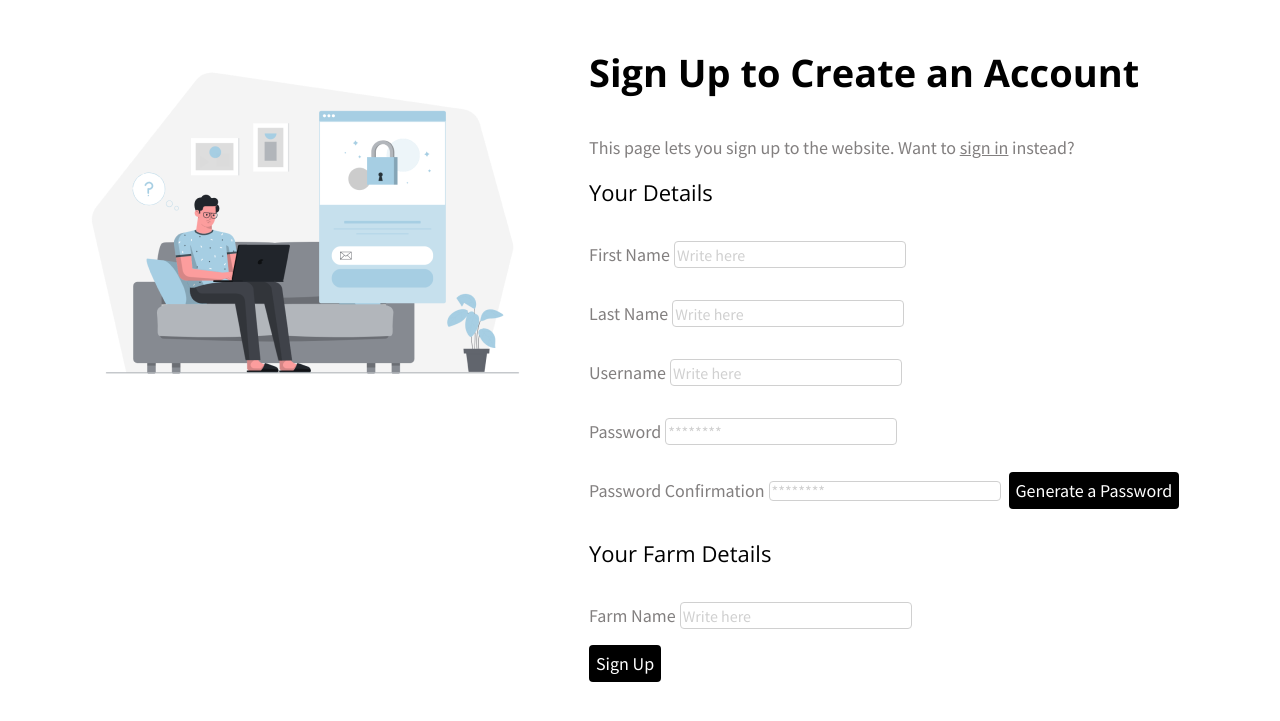
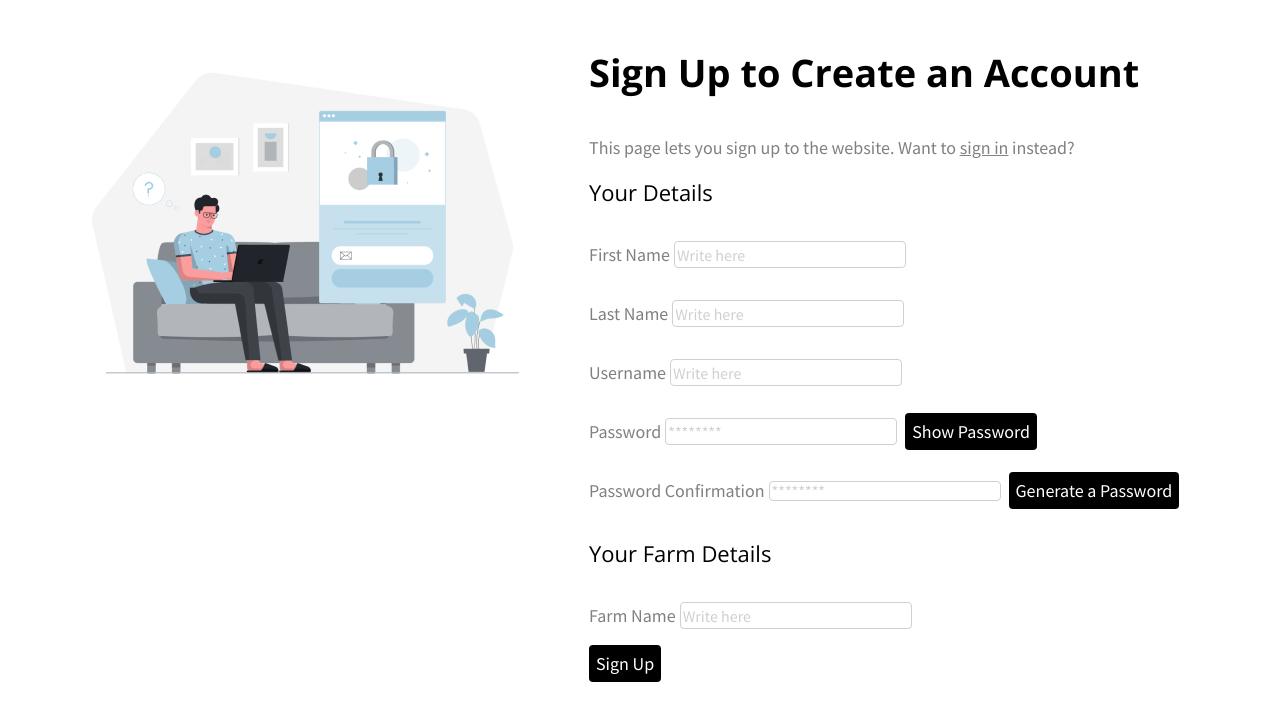
Before and after one commit to jacob-macleod/Computer-Science-Project, a Flask app: page /signUp in a window 1280 px wide. Shown: the top 721 px of the page. Run offline with Flask 2, Linux system fonts and the light colour scheme.

Commit message:
Added a show/hide password button to the sign up page

```diff
--- a/static/js/signUp.js
+++ b/static/js/signUp.js
@@ -32,3 +32,25 @@ function onInputBoxClick () {
 for (i=0;i<inputBoxes.length;i++) {
     inputBoxes[i].addEventListener("keyup", () => {onInputBoxClick()});
 }
+
+function togglePasswordVisibility () {
+    // Get some variables
+    passwordBox = document.getElementsByName("password")[0];
+    passwordConfirmationBox = document.getElementsByName("passwordConfirmation")[0];
+    passwordBoxType = passwordBox.getAttribute("type");
+    button = document.getElementsByName("togglePassword")[0];
+
+    // If the password is hidden
+    if (passwordBoxType == "password") {
+        // Then show the password
+        passwordBox.setAttribute("type", "");
+        passwordConfirmationBox.setAttribute("type", "");
+        button.innerHTML = "Hide Password"
+    } else { // Else if the password is not hidden
+        // Then hide the password
+        passwordBox.setAttribute("type", "password");
+        passwordConfirmationBox.setAttribute("type", "password");
+        button.innerHTML = "Show Password"
+    }
+    event.preventDefault();
+}
--- a/templates/signUp.html
+++ b/templates/signUp.html
@@ -44,12 +44,13 @@
                 <br>
 
                 <p style="display: inline-block;"  id = "normalText">Password</p>
-                <input style="display: inline-block;" placeholder="********" class="password" name="password" id = "passwordInputBox"></input>
+                <input type="password" style="display: inline-block;" placeholder="********" class="password" name="password" id = "passwordInputBox"></input>
                 <p style="display: inline-block;" name="feedbackText" id="feedbackText">{{ passwordFeedbackText }}</p>
+                <button type="button" id="button" onclick="togglePasswordVisibility()" name="togglePassword">Show Password</button>
                 <br>
 
                 <p style="display: inline-block;"  id = "normalText">Password Confirmation</p>
-                <input style="display: inline-block;" placeholder="********" name="passwordConfirmation" id = "passwordConfirmationInputBox"></input>
+                <input type="password" style="display: inline-block;" placeholder="********" name="passwordConfirmation" id = "passwordConfirmationInputBox"></input>
                 <p style="display: inline-block;" name="feedbackText" id="feedbackText">{{ passwordFeedbackText }}</p>
                 <button type="button" onclick="var password = generatePassword(); document.getElementById('passwordInputBox').value = password; document.getElementById('passwordConfirmationInputBox').value = password;" id="button">Generate a Password</button>
                 <br>
```
